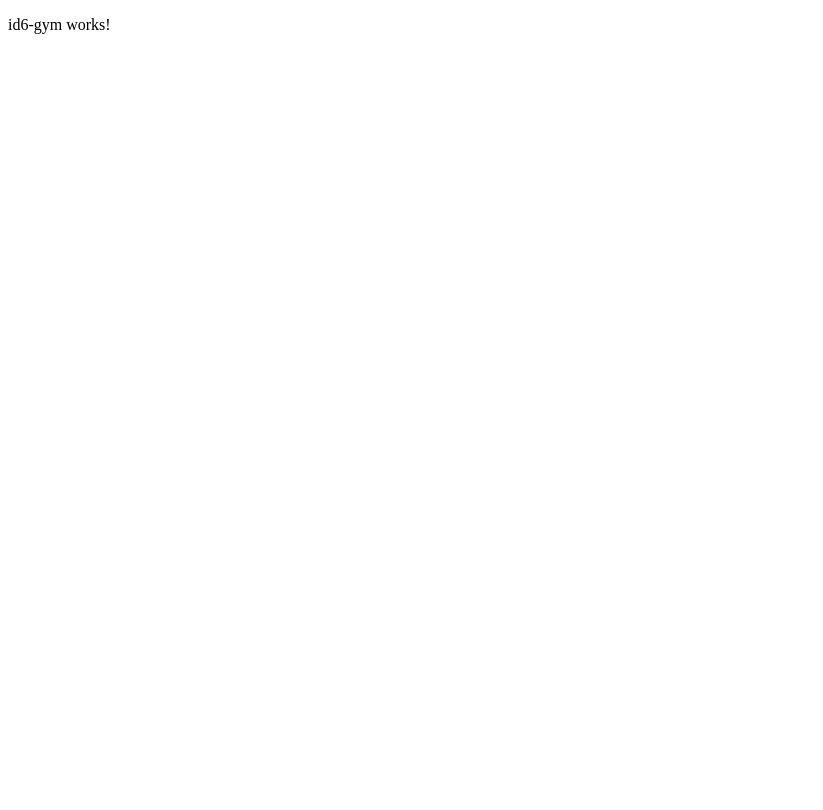
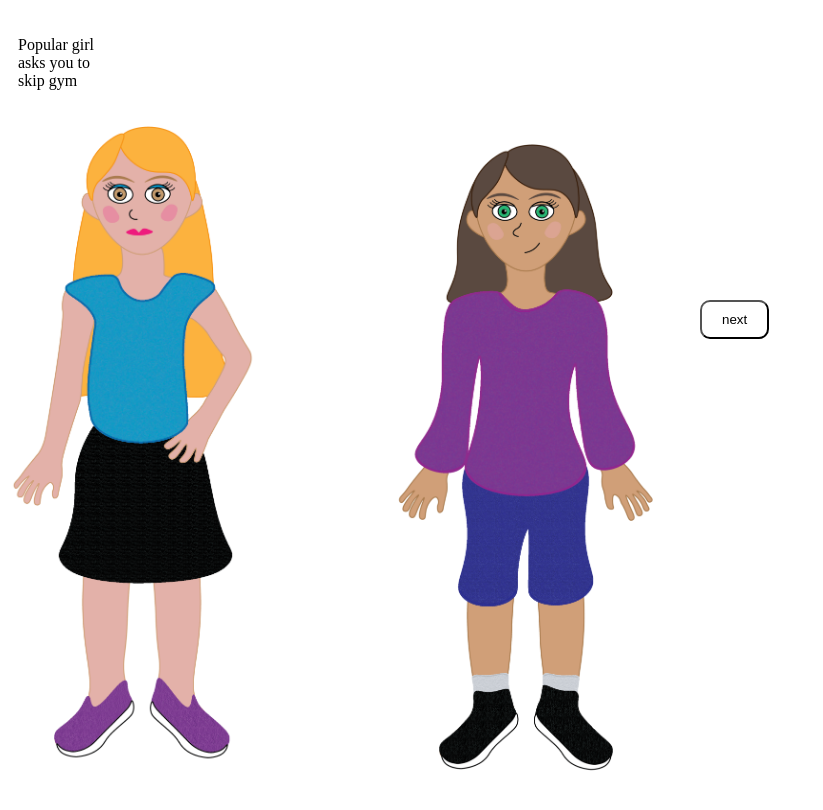
Before and after one commit to Lauraxu13/MoralHigh-DemoDay, an Angular app: page /gym in a window 1280 px wide. Shown: the top 810 px of the page, without its empty margins (0-823 px from the left). Built offline with nearby package versions, Linux system fonts and the light colour scheme.

Commit message:
working game

```diff
--- a/src/app/id4-bathroom/id4-bathroom.component.html
+++ b/src/app/id4-bathroom/id4-bathroom.component.html
@@ -17,10 +17,6 @@
     </div>
 
     <div class="bathroom2" [ngClass]="{show: showOpt}">
-        <button class="opt1">Opt1</button>
-        <button class="opt2">Opt2</button>
-    </div>
-    <div class="bathroom2" [ngClass]="{show: showOpt}">
         <button class="opt1" (click)="opt1id4()">Tell heather about the toilet paper sticking out of her skirt</button>
         <button class="opt2" (click)="opt2id4()">Dont say anything</button>
     </div>
--- a/src/app/id5-homework-due/id5-homework-due.component.css
+++ b/src/app/id5-homework-due/id5-homework-due.component.css
@@ -0,0 +1,66 @@
+.body {
+    width: 100vw;
+    height: 100vh;
+    margin: 0px;
+}
+
+
+.dialogue.hide{
+    display: none
+}
+
+.dialogue p {
+    background-color: rgb(255, 255, 255, 0.8);
+    width: 100px;
+    height: auto;
+    padding: 20px 10px 20px 10px;
+    border-radius: 20%;
+
+}
+
+.hw2 {
+    display: none;
+    border: blue solid 3px
+}
+.hw2.show{
+
+    display:initial;
+}
+
+.char{
+    height: 80%;
+    /* width: 2%; */
+    position: absolute;
+
+}
+
+.main{
+    top: 18%;
+    left: 30%;
+}
+
+.friend{
+    top: 15%;
+    left: 75%;
+}
+
+
+img {
+    height: auto;
+    /* width: 100%; */
+    height: 100%;
+}
+
+.next {
+    background-color: white;
+    position: absolute;
+    top: 300px;
+    left: 700px;
+    padding: 10px 20px 10px 20px;
+    border-radius: 10px;
+}
+
+
+.next.hide {
+    display:none;
+}
--- a/src/app/id5-homework-due/id5-homework-due.component.html
+++ b/src/app/id5-homework-due/id5-homework-due.component.html
@@ -1 +1,20 @@
-<p>id5-homework-due works!</p>
+<div class="body">
+
+
+
+    <div class="char main"><img src="/assets/moralhighmaincharacter.png"></div>
+
+    <div class="hw2" [ngClass]="{show: showOpt}">
+        <button class="opt1" (click)="opt1id5()">You did the homework</button>
+        <button class="opt2" (click)="opt2id5()">You didn't do the homework</button>
+    </div>
+    <div class="hw1">
+
+        <div class="dialogue" [ngClass]="{hide: hideDialogue}">
+            <p>Teacher asks about homework</p>
+        </div>
+        <button class="next" [ngClass]="{hide: hideDialogue}" (click)="nextButton()">next</button>
+
+        <div class="char meanGirl"><img src="/assets/moralhighmeangirl.png"></div>
+
+    </div>
--- a/src/app/id5-homework-due/id5-homework-due.component.ts
+++ b/src/app/id5-homework-due/id5-homework-due.component.ts
@@ -1,4 +1,7 @@
 import { Component, OnInit } from '@angular/core';
+import { Router } from '@angular/router';
+import { MasterService } from '../master.service';
+import { TotalScore } from '../total-score';
 
 @Component({
   selector: 'app-id5-homework-due',
@@ -6,10 +9,57 @@ import { Component, OnInit } from '@angular/core';
   styleUrls: ['./id5-homework-due.component.css']
 })
 export class Id5HomeworkDueComponent implements OnInit {
+  nextCounter: number = 0;
+  hideDialogue: boolean = false;
+  showOpt: boolean = false
+  academia: number;
+  charisma: number;
+  total: TotalScore;
 
-  constructor() { }
+
+  constructor(private router: Router, private service: MasterService) { }
+
+  nextButton() {
+    this.nextCounter++;
+    if (this.nextCounter <= 1) {
+      this.hideDialogue = true;
+      this.showOpt = true;
+
+    }
+    console.log(this.nextCounter)
+  }
+
+  opt1id5() {
+    this.academia = this.academia + 1;
+    this.service.setTSacademia(this.academia);
+
+    this.charisma = this.charisma + 1;
+    this.service.setTScharisma(this.charisma);
+
+    this.router.navigate(["gym"]);
+
+    console.log(this.total)
+  }
+  opt2id5() {
+    this.academia = this.academia - 1;
+    this.service.setTSacademia(this.academia);
+
+    this.charisma = this.charisma - 2;
+    this.service.setTScharisma(this.charisma);
+
+    this.router.navigate(["gym"]);
+    console.log(this.total)
+  }
+
+
+
+
+
 
   ngOnInit() {
+    this.academia = this.service.getTSacademia();
+    this.charisma = this.service.getTScharisma();
+    this.total = this.service.getTS();
   }
 
 }
--- a/src/app/id6-gym/id6-gym.component.css
+++ b/src/app/id6-gym/id6-gym.component.css
@@ -0,0 +1,66 @@
+.body {
+    width: 100vw;
+    height: 100vh;
+    margin: 0px;
+}
+
+
+.dialogue.hide{
+    display: none
+}
+
+.dialogue p {
+    background-color: rgb(255, 255, 255, 0.8);
+    width: 100px;
+    height: auto;
+    padding: 20px 10px 20px 10px;
+    border-radius: 20%;
+
+}
+
+.gym2 {
+    display: none;
+    border: blue solid 3px
+}
+.gym2.show{
+
+    display:initial;
+}
+
+.char{
+    height: 80%;
+    /* width: 2%; */
+    position: absolute;
+
+}
+
+.main{
+    top: 18%;
+    left: 30%;
+}
+
+.friend{
+    top: 15%;
+    left: 75%;
+}
+
+
+img {
+    height: auto;
+    /* width: 100%; */
+    height: 100%;
+}
+
+.next {
+    background-color: white;
+    position: absolute;
+    top: 300px;
+    left: 700px;
+    padding: 10px 20px 10px 20px;
+    border-radius: 10px;
+}
+
+
+.next.hide {
+    display:none;
+}
--- a/src/app/id6-gym/id6-gym.component.html
+++ b/src/app/id6-gym/id6-gym.component.html
@@ -1 +1,20 @@
-<p>id6-gym works!</p>
+<div class="body">
+
+
+
+    <div class="char main"><img src="/assets/moralhighmaincharacter.png"></div>
+
+    <div class="gym2" [ngClass]="{show: showOpt}">
+        <button class="opt1" (click)="opt1id6()">Don't skip Gym</button>
+        <button class="opt2" (click)="opt2id6()">Skip gym</button>
+    </div>
+    <div class="gym1">
+
+        <div class="dialogue" [ngClass]="{hide: hideDialogue}">
+            <p>Popular girl asks you to skip gym</p>
+        </div>
+        <button class="next" [ngClass]="{hide: hideDialogue}" (click)="nextButton()">next</button>
+
+        <div class="char meanGirl"><img src="/assets/moralhighmeangirl.png"></div>
+
+    </div>
--- a/src/app/id6-gym/id6-gym.component.ts
+++ b/src/app/id6-gym/id6-gym.component.ts
@@ -1,4 +1,7 @@
 import { Component, OnInit } from '@angular/core';
+import { Router } from '@angular/router';
+import { MasterService } from '../master.service';
+import { TotalScore } from '../total-score';
 
 @Component({
   selector: 'app-id6-gym',
@@ -7,9 +10,56 @@ import { Component, OnInit } from '@angular/core';
 })
 export class Id6GymComponent implements OnInit {
 
-  constructor() { }
+  nextCounter: number = 0;
+  hideDialogue: boolean = false;
+  showOpt: boolean = false
+  academia: number;
+  charisma: number;
+  popularity: number;
+  total: TotalScore;
+
+
+  constructor(private router: Router, private service: MasterService) { }
+
+  nextButton() {
+    this.nextCounter++;
+    if (this.nextCounter <= 1) {
+      this.hideDialogue = true;
+      this.showOpt = true;
+
+    }
+    console.log(this.nextCounter)
+  }
+
+  opt1id6() {
+    this.academia = this.academia - 2;
+    this.service.setTSacademia(this.academia);
+
+    this.charisma = this.charisma + 1;
+    this.service.setTScharisma(this.charisma);
+
+    this.router.navigate(["score"]);
+
+    console.log(this.total)
+  }
+  opt2id6() {
+    this.academia = this.academia - 1;
+    this.service.setTSacademia(this.academia);
+
+    this.popularity = this.popularity + 2;
+    this.service.setTSpopularity(this.popularity);
+
+    this.router.navigate(["score"]);
+    console.log(this.total)
+  }
+
 
   ngOnInit() {
+
+    this.academia = this.service.getTSacademia();
+    this.charisma = this.service.getTScharisma();
+    this.popularity = this.service.getTSpopularity();
+    this.total = this.service.getTS();
   }
 
 }
--- a/src/app/id7-scoring/id7-scoring.component.html
+++ b/src/app/id7-scoring/id7-scoring.component.html
@@ -1 +1,3 @@
-<p>id7-scoring works!</p>
+<p>{{total.popularity}}</p>
+<p>{{total.academia}}</p>
+<p>{{total.charisma}}</p>
--- a/src/app/id7-scoring/id7-scoring.component.ts
+++ b/src/app/id7-scoring/id7-scoring.component.ts
@@ -1,4 +1,7 @@
 import { Component, OnInit } from '@angular/core';
+import { TotalScore } from '../total-score';
+import { Router } from '@angular/router';
+import { MasterService } from '../master.service';
 
 @Component({
   selector: 'app-id7-scoring',
@@ -7,9 +10,18 @@ import { Component, OnInit } from '@angular/core';
 })
 export class Id7ScoringComponent implements OnInit {
 
-  constructor() { }
+
+  total: TotalScore;
+
+
+  constructor(private router: Router, private service: MasterService) { }
+
+
+
+
 
   ngOnInit() {
+    this.total = this.service.getTS();
   }
 
 }
```
